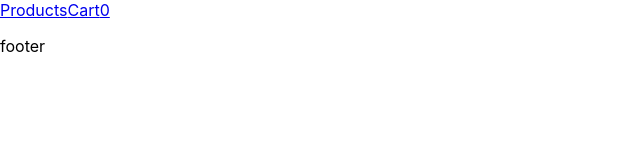
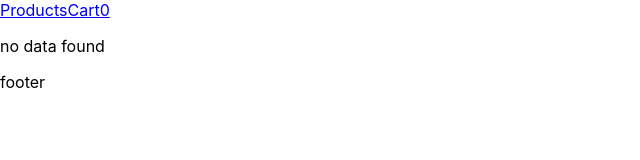
Before and after one commit to samirasaad/vigo-cart-system, a React (Create React App) app: page /cart in a window 1280 px wide. Shown: the top 160 px of the page, without its empty margins (0-640 px from the left). Built offline with nearby package versions, Linux system fonts and the light colour scheme.

Commit message:
handle remove all items from cart

```diff
--- a/src/pages/Cart/Cart.js
+++ b/src/pages/Cart/Cart.js
@@ -1,26 +1,41 @@
 import React from "react";
 import { useDispatch, useSelector } from "react-redux";
-import { decrementQyt, removeFromCart } from "../../store/featuresSlices/cart";
+import {
+  decrementQyt,
+  removeFromCart,
+  removeAll,
+} from "../../store/featuresSlices/cart";
 import { handleAddToCart } from "../../utils/shared";
 
 const Cart = () => {
   const dispatch = useDispatch();
   const { cartItems } = useSelector(({ cart }) => cart);
 
-  const handleRemoveFromCart = (productId) => {
-    dispatch(removeFromCart(productId));
+  const handleRemoveFromCart = (productIndex) => {
+    dispatch(removeFromCart(productIndex));
   };
 
   const handleDecrementQty = (product) => {
     dispatch(decrementQyt(product));
   };
 
+  const handleRemoveAll = () => {
+    dispatch(removeAll());
+  };
+
   return (
     <div>
-      {cartItems?.map((product, index) => (
+      {cartItems?.length > 0 && (
+        <button onClick={handleRemoveAll}>remove all</button>
+      )}
+      {cartItems ? (
+        cartItems.length ? (
+          cartItems.map((product, index) => (
             <p key={product.id}>
               {product.title}
-          <button onClick={() => handleRemoveFromCart(index)}>remove</button>
+              <button onClick={() => handleRemoveFromCart(index)}>
+                remove
+              </button>
               <div>
                 <button onClick={() => handleAddToCart(product)}>+</button>
                 <p>{product.Qty}</p>
@@ -32,7 +47,13 @@ const Cart = () => {
                 </button>
               </div>
             </p>
-      ))}
+          ))
+        ) : (
+          <p>no data found</p>
+        )
+      ) : (
+        <p>lodinggggssss</p>
+      )}
     </div>
   );
 };
--- a/src/store/featuresSlices/cart.js
+++ b/src/store/featuresSlices/cart.js
@@ -26,7 +26,8 @@ const cartSlice = createSlice({
       if (productIndex === -1) {
         state.cartItems = [...state.cartItems, { ...action.payload, Qty: 1 }];
       } else {
-        // if product has index in list it means its already added before, just increase its Qty
+        /* if product has index in list it means its already added before,
+        just increase its Qty*/
         state.cartItems[productIndex].Qty =
           state.cartItems[productIndex].Qty + 1;
         state.cartItems = [...state.cartItems];
@@ -34,17 +35,9 @@ const cartSlice = createSlice({
     },
     removeFromCart: (state, action) => {
       state.cartItems.splice(action.payload, 1);
-      // state.cartItems = state.cartItems.filter(
-      //   (product) => product.id !== action.payload
-      // );
-
-      // store.dispatch(
-      //   showToaster({
-      //     isToasterDisplayed: true,
-      //     type: "success",
-      //     msg: "product removed successfully",
-      //   })
-      // );
+    },
+    removeAll: (state, action) => {
+      state.cartItems.splice(0, state.cartItems.length);
     },
     decrementQyt: (state, action) => {
       let productIndex = state.cartItems.findIndex(
@@ -57,7 +50,8 @@ const cartSlice = createSlice({
   },
 });
 
-export const { addToCart, removeFromCart, decrementQyt } = cartSlice.actions;
+export const { addToCart, removeFromCart, decrementQyt, removeAll } =
+  cartSlice.actions;
 
 // using redux persist to store data in store inside this specifc slice [cart] on refresh
 const persistedReducer = persistReducer(persistConfig, cartSlice.reducer);
```
Lines whose indentation alone changed are shown as unchanged.
